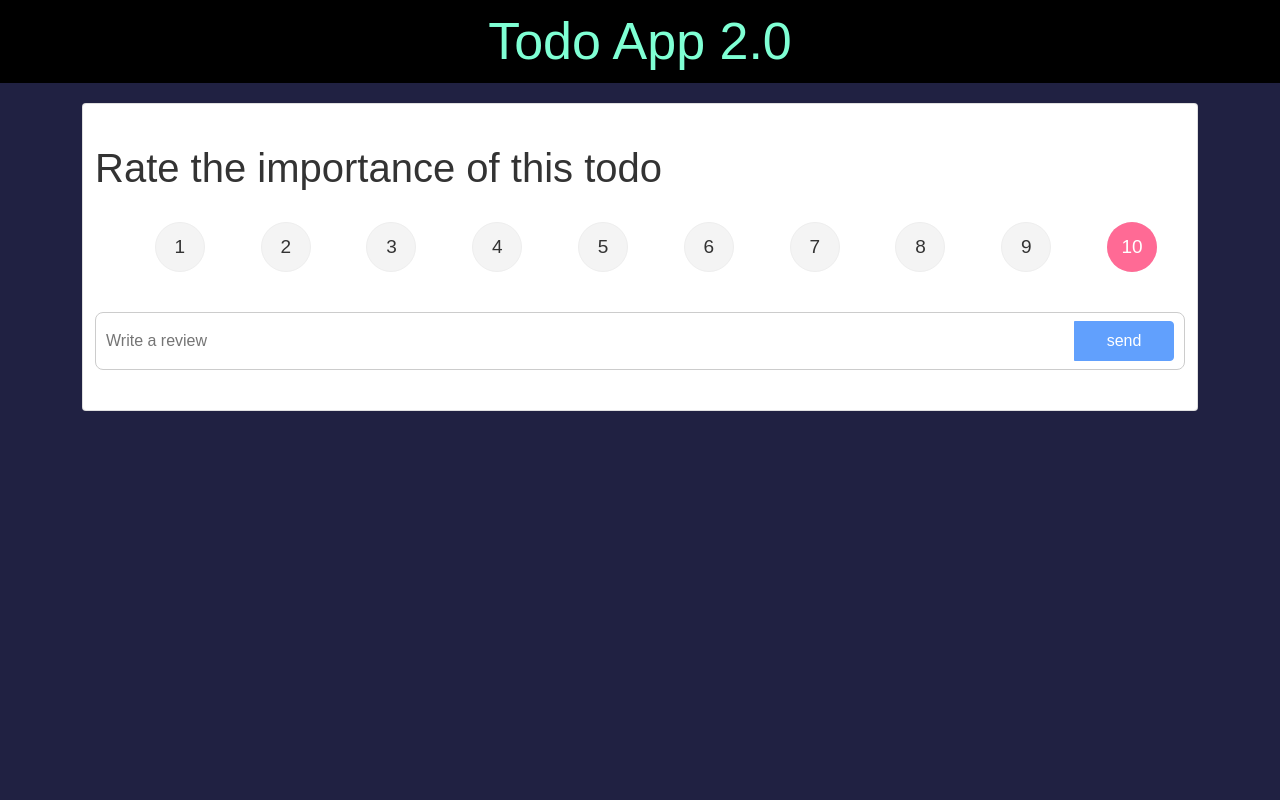
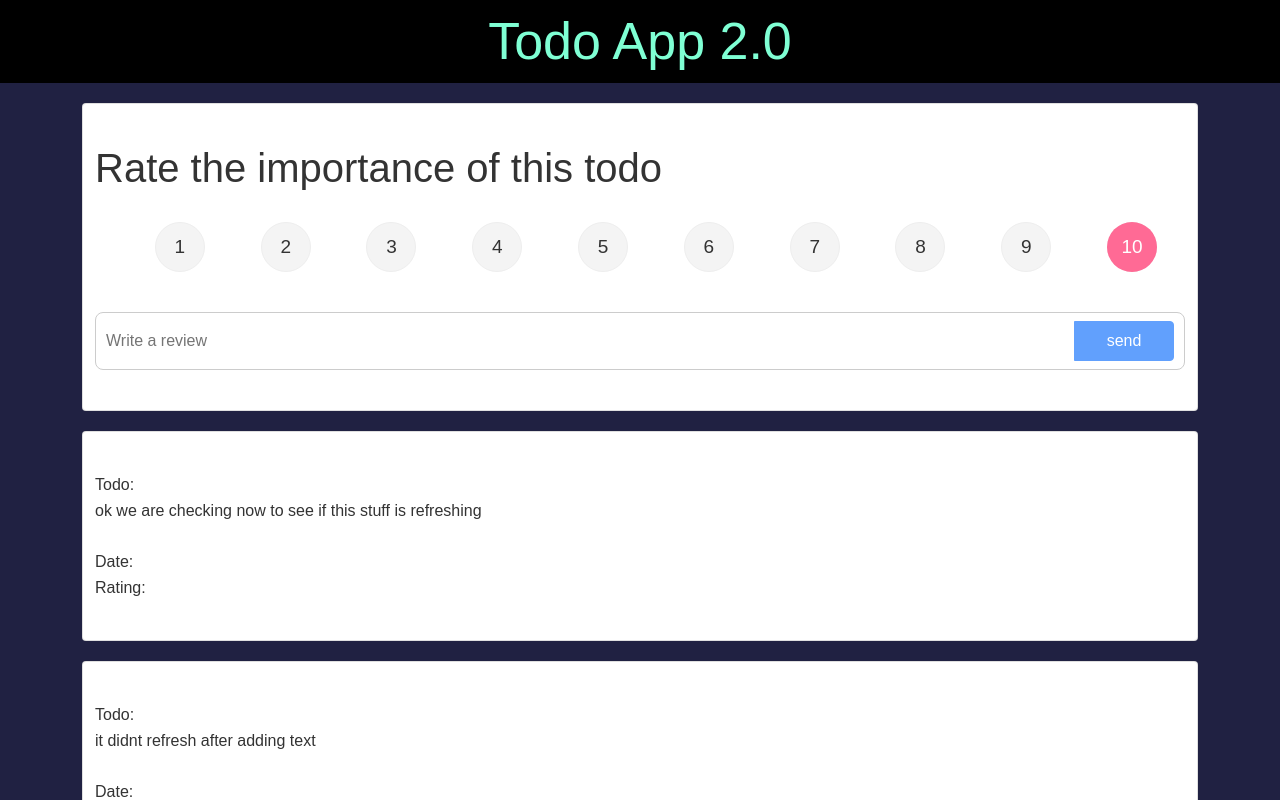
Before and after one commit to alxanderapollo/todo-app-2.0, a React (Create React App) app: page / in a window 1280 px wide. Shown: the top 800 px of the page. Built offline with nearby package versions, Linux system fonts and the light colour scheme; data requests are answered from the project's data file.

Commit message:
Need to add edit and delete functionality

```diff
--- a/src/App.js
+++ b/src/App.js
@@ -3,12 +3,14 @@ import "bootstrap/dist/css/bootstrap.min.css";
 import Header from "./Components/Header";
 import { TodoProvider } from "./Context/TodoContext";
 import TodoForm from "./Components/TodoForm";
+import TodoList from "./Components/TodoList";
 function App() {
   return (
     <TodoProvider>
       <Header />
       <div className="container">
         <TodoForm />
+        <TodoList />
       </div>
     </TodoProvider>
   );
--- a/src/Context/TodoContext.js
+++ b/src/Context/TodoContext.js
@@ -39,7 +39,9 @@ export const TodoProvider = ({ children }) => {
     setTodo([data, ...todo]);
   };
   return (
-    <TodoContext.Provider value={{ addTodos }}>{children}</TodoContext.Provider>
+    <TodoContext.Provider value={{ todo, addTodos }}>
+      {children}
+    </TodoContext.Provider>
   );
 };
 
--- /dev/null
+++ b/src/components/TodoItem.jsx
@@ -0,0 +1,13 @@
+import React from "react";
+import Card from "../Shared/Card";
+export const TodoItem = ({ id, text, rating, date }) => {
+  return (
+    <Card>
+      Todo: <div className="text-display">{text}</div>
+      <br />
+      Date: {date}
+      <br />
+      Rating: {rating}
+    </Card>
+  );
+};
--- /dev/null
+++ b/src/components/TodoList.jsx
@@ -0,0 +1,21 @@
+import React, { useContext } from "react";
+import TodoContext from "../Context/TodoContext";
+import { TodoItem } from "../Components/TodoItem";
+const TodoList = () => {
+  const { todo } = useContext(TodoContext);
+  console.log("what is this??", todo);
+  return (
+    <>
+      {todo.map((todo, index) => (
+        <TodoItem
+          key={index}
+          text={todo.text}
+          date={todo.date}
+          rating={todo.rating}
+        />
+      ))}
+    </>
+  );
+};
+
+export default TodoList;
```
